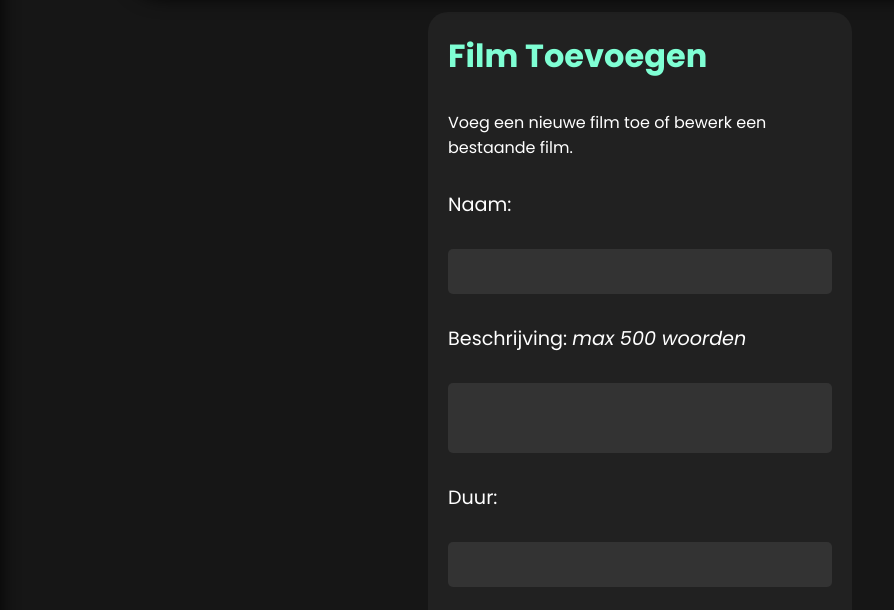
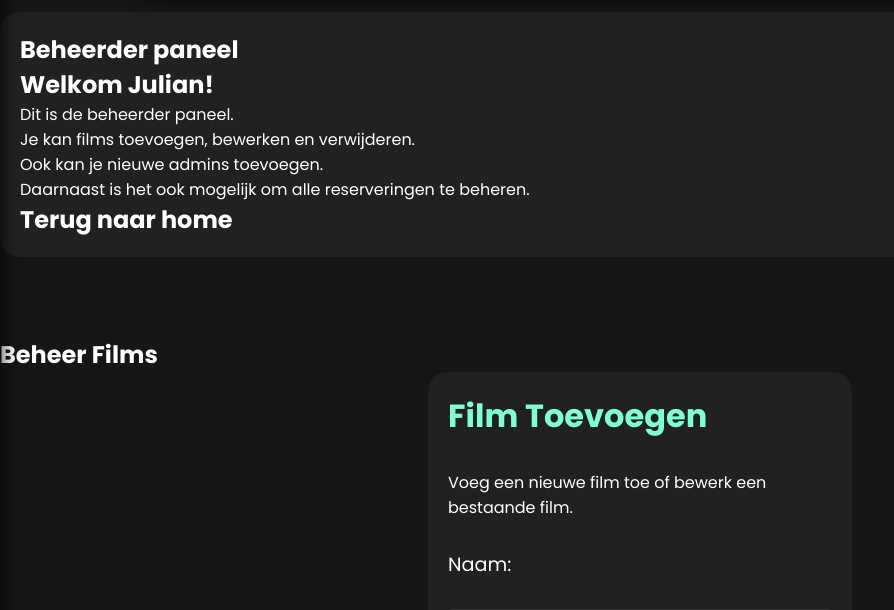
Before and after one commit to 6037685/MBO-cinema, a PHP site: page /beheer.php in a window 1280 px wide. Shown: the part 68-678 px from the top of the page, without its empty margins (0-894 px from the left). Run offline with PHP 8.4, Linux system fonts and the light colour scheme; a user stored in the database is signed in; data comes from the database, SQL or seed files in the repository; some libraries are stand-ins or nearby versions.

Commit message:
Nog niet klaar
Test push

```diff
--- a/bioscoop/html/Account.php
+++ b/bioscoop/html/Account.php
@@ -1,7 +1,7 @@
 <?php
     session_start(); // Start the session at the beginning of the script
     require_once 'Class/User.php';
-    require_once 'Logout.php';
+    require_once '<PHP-Handelers/Logout.php';
     require_once 'Class/Reservation.php';
 
     if(!User::isLoggedIn()) {
@@ -78,7 +78,7 @@
                 </section>
                 <hr>
                 <article class="movies-layer">
-                <h2>Bestaande Films</h2>
+                <h2>Reservations</h2>
                 <table id="movies-table">
                     <thead>
                         <tr>
--- a/bioscoop/html/Class/User.php
+++ b/bioscoop/html/Class/User.php
@@ -30,6 +30,12 @@
 
     public static function isLoggedIn() {
         return isset($_SESSION['user']);
+    }
+    public function UserFetchAllUsenames() {
+        $query = "SELECT username FROM Users";
+        $statement = $this->pdo->prepare($query);
+        $statement->execute();
+        return $statement->fetchAll();
     }
 
     public function fetchUserDetails($username) {
--- a/bioscoop/html/Css/styl.css
+++ b/bioscoop/html/Css/styl.css
@@ -884,7 +884,13 @@
 .movies-layer{
     color: whitesmoke;
 }
-
+.Beheer-info{
+    background-color: #212121;
+    color: white;
+    border-radius: 20px;
+    padding: 20px;
+    margin-top: 10vh;
+}
 /* Beheer films Sorting */
 #movies-table {
     width: 100%;
--- a/bioscoop/html/beheer.php
+++ b/bioscoop/html/beheer.php
@@ -12,6 +12,10 @@
 }
 
 $movie = new Movie();
+$user = new User();
+
+$AdminDetails = $user->fetchUserDetails($_SESSION['user']);
+$usernames = $user->UserFetchAllUsenames();
 
 // Handle form submission for creating and updating movies
 if ($_SERVER['REQUEST_METHOD'] === 'POST') {
@@ -75,7 +79,20 @@
 <body>
     <?php include_once 'header.php'; ?>
     <main>
+        <section class="Beheer-info">
+            <h1>Beheerder paneel</h1>
+            <h2><b>Welkom <?php echo htmlspecialchars($AdminDetails['username']) ?>!</b></h2>
+            <p>
+                Dit is de beheerder paneel.<br>
+                Je kan films toevoegen, bewerken en verwijderen.<br>
+                Ook kan je nieuwe admins toevoegen.<br>
+                Daarnaast is het ook mogelijk om alle reserveringen te beheren.<br>
+                <a href="home.php">Terug naar home</a>
+            </p>
+        </section>
+
         <section class="beheer-container">
+            <h1>Beheer Films</h1>
             <article class="beheer-layer">
                 <form method="POST" action="beheer.php" class="beheer-form">
                     <h2>Film Toevoegen</h2>
@@ -153,6 +170,23 @@
                 </table>
             </article>
         </section>
+
+        <section class="beheer-admin">
+            <form method="POST" action="beheer.php" class="admin-form">
+                <h2>Admin Toevoegen</h2>
+                <p>Voeg een nieuwe admin toe.</p>
+                <label for="username">Gebruikersnaam:</label>
+                <select name="username" id="username" required>
+                    <?php foreach ($usernames as $username): ?>
+                        <option value="<?php echo htmlspecialchars($username['username'], ENT_QUOTES, 'UTF-8'); ?>"><?php echo htmlspecialchars($username['username'], ENT_QUOTES, 'UTF-8'); ?></option>
+                    <?php endforeach; ?>
+                </select>
+                <button type="submit">Toevoegen</button>
+            </form>
+        </section>
+
+        <section class="beheer-reserveringen">
+        </section>
     </main>
     <?php include_once 'footer.php'; ?>
 </body>
--- a/bioscoop/html/register.php
+++ b/bioscoop/html/register.php
@@ -8,12 +8,10 @@
     $password = $_POST['password']; // Do not sanitize the password
     $telefoonnmr = htmlspecialchars($_POST['Telefoonnummer'], ENT_QUOTES, 'UTF-8');
 
-    if (empty($username) || empty($email) || empty($password) || empty($telefoonnmr)) {
-        $_SESSION['message'] = '<p class="error">Vul aub alle velden in.</p>';
-    } else {
+    if (!empty($username) || !empty($email) || !empty($password) || !empty($telefoonnmr)) {
         $user = new User();
         $user->register($username, $email, $password, $telefoonnmr);
-    }
+    };
 }
 ?>
 
```
Also changed, not shown: bioscoop/html/Slideshow.php (deleted, +0 -10 lines), bioscoop/html/PHP-Handelers/Logout.php (renamed from bioscoop/html/Logout.php), bioscoop/html/PHP-Handelers/ReservationHandler.php (renamed from bioscoop/html/ReservationHandler.php), bioscoop/html/PHP-Handelers/delete_reservation.php (renamed from bioscoop/html/delete_reservation.php).
